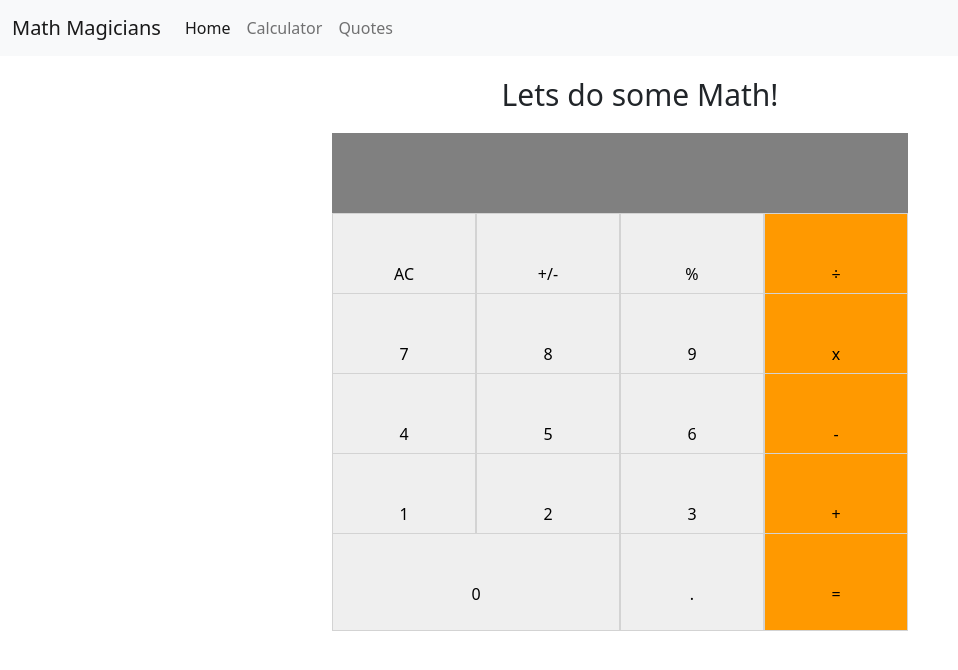
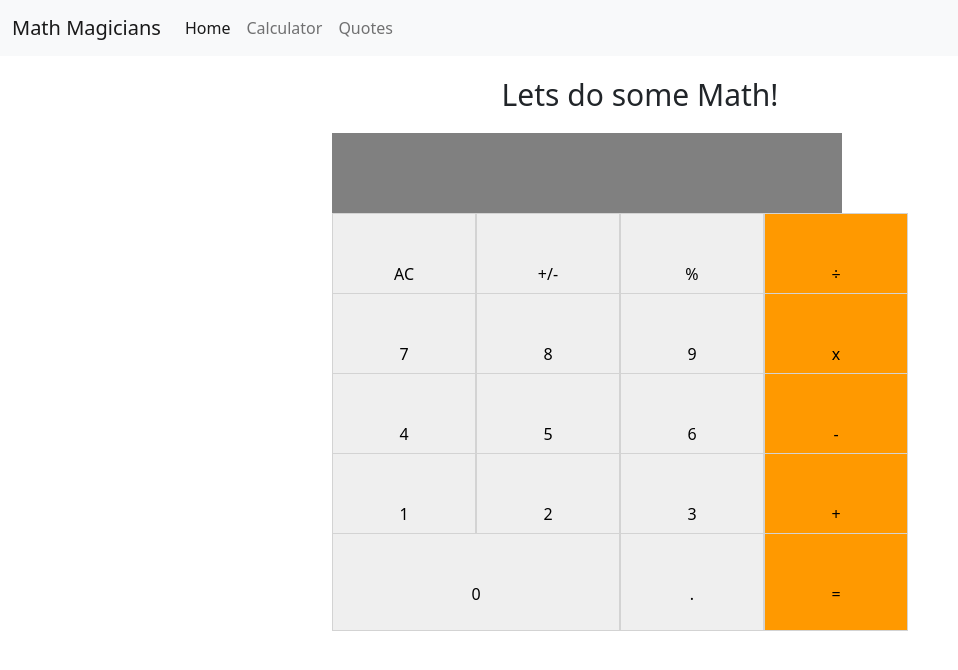
Before and after one commit to Gracetemitope/mv-math-magicians, a React (Create React App) app: page /calculate in a window 1280 px wide. Shown: the top 670 px of the page, without its empty margins (0-958 px from the left). Built offline with nearby package versions, Linux system fonts and the light colour scheme.

Commit message:
Fix Calculator display width

```diff
--- a/src/App.css
+++ b/src/App.css
@@ -1,6 +1,6 @@
 .result {
   background-color: grey;
-  width: 93.5%;
+  width: 82.8%;
   height: 5rem;
   align-content: flex-end;
 }
```
